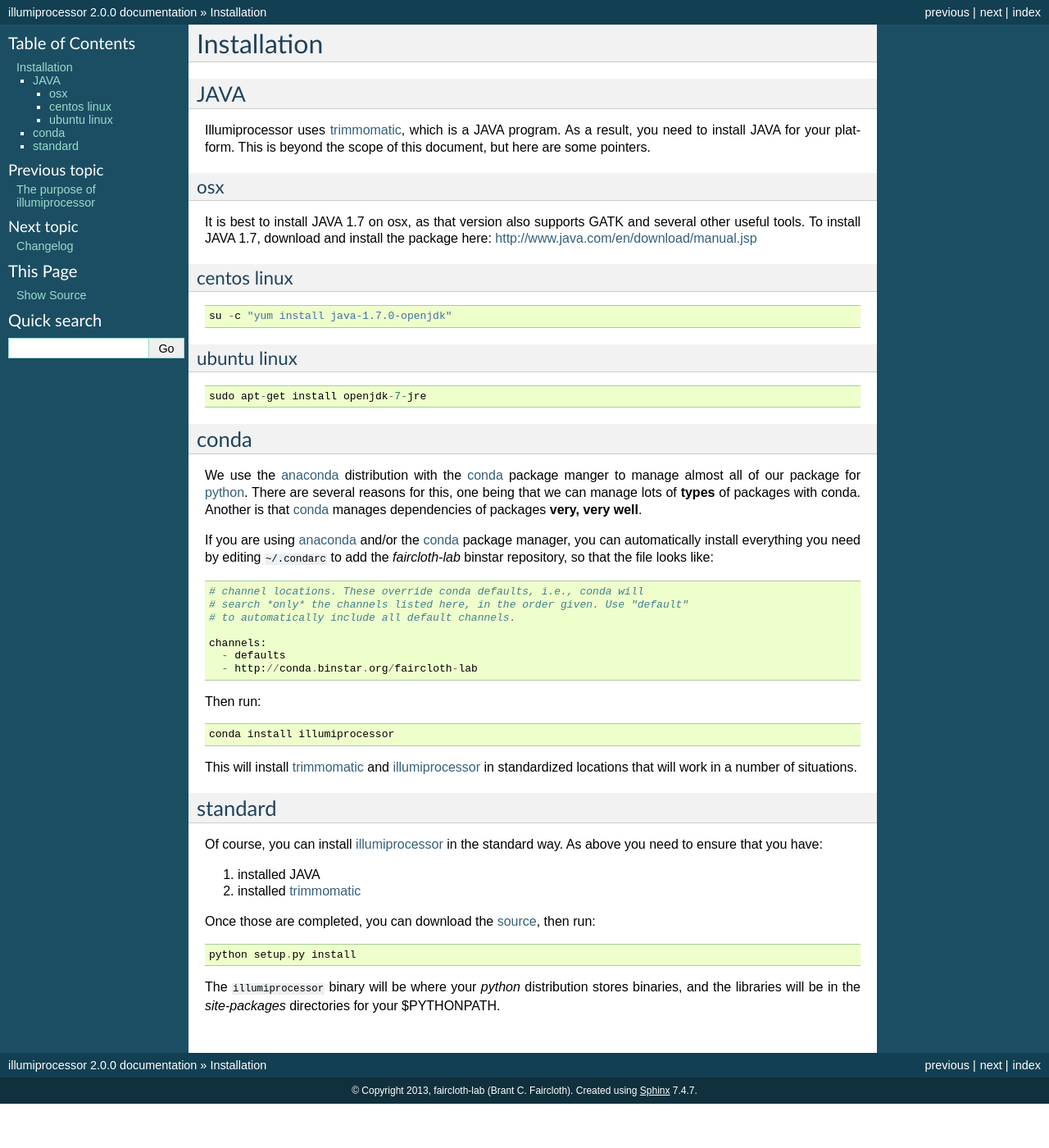
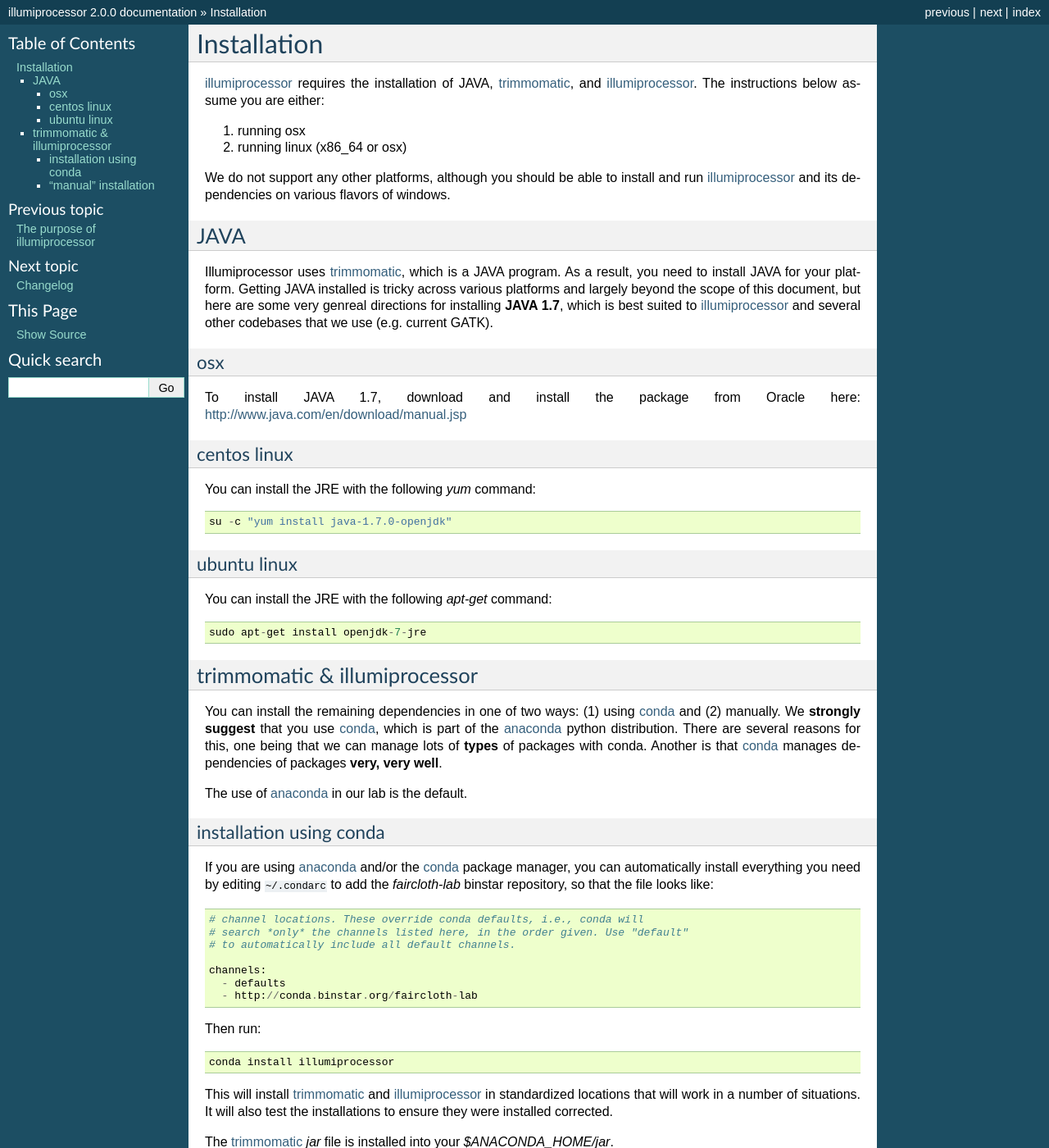
Before and after one commit to faircloth-lab/illumiprocessor, a Sphinx documentation site: the page built from docs/install.rst, in a window 1280 px wide and 1400 px high. Shown: the whole window at 82% size. Built offline with Sphinx 7.4.7, drawn with Linux system fonts in a browser that asks for light colours; some of the changed text lies outside the part shown.

Commit message:
update install docs

```diff
--- a/docs/install.rst
+++ b/docs/install.rst
@@ -1,39 +1,58 @@
+************
 Installation
-=============
+************
+`illumiprocessor`_ requires the installation of JAVA, `trimmomatic`_, and
+`illumiprocessor`_.  The instructions below assume you are either:
+
+1. running osx
+2. running linux (x86_64 or osx)
+
+We do not support any other platforms, although you should be able to install
+and run `illumiprocessor`_ and its dependencies on various flavors of windows.
 
 JAVA
------
+====
 
 Illumiprocessor uses `trimmomatic`_, which is a JAVA program.  As a result, you
-need to install JAVA for your platform.  This is beyond the scope of this
-document, but here are some pointers.
+need to install JAVA for your platform.  Getting JAVA installed is tricky across
+various platforms and largely beyond the scope of this document, but here are
+some very genreal directions for installing **JAVA 1.7**, which is best suited
+to `illumiprocessor`_ and several other codebases that we use (e.g. current
+GATK).
 
 osx
-^^^
-
-It is best to install JAVA 1.7 on osx, as that version also supports GATK and
-several other useful tools.  To install JAVA 1.7, download and install the
-package here: http://www.java.com/en/download/manual.jsp
+---
+To install JAVA 1.7, download and install the package from Oracle here:
+http://www.java.com/en/download/manual.jsp
 
 centos linux
-^^^^^^^^^^^^^
-::
+------------
+
+You can install the JRE with the following `yum` command::
 
     su -c "yum install java-1.7.0-openjdk"
 
 ubuntu linux
-^^^^^^^^^^^^
-::
+------------
+
+You can install the JRE with the following `apt-get` command::
 
     sudo apt-get install openjdk-7-jre
 
-conda
-------
 
-We use the `anaconda`_ distribution with the `conda`_ package manger to manage
-almost all of our package for `python`_.  There are several reasons for this,
-one being that we can manage lots of **types** of packages with conda.  Another
-is that `conda`_ manages dependencies of packages **very, very well**.
+trimmomatic & illumiprocessor
+=============================
+
+You can install the remaining dependencies in one of two ways:  (1) using
+`conda`_ and (2) manually.  We **strongly suggest** that you use `conda`_, which
+is part of the `anaconda`_ python distribution.  There are several reasons for
+this, one being that we can manage lots of **types** of packages with conda.
+Another is that `conda`_ manages dependencies of packages **very, very well**.
+
+The use of `anaconda`_ in our lab is the default.
+
+installation using conda
+------------------------
 
 If you are using `anaconda`_ and/or the `conda`_ package manager, you can
 automatically install everything you need by editing ``~/.condarc`` to add the
@@ -52,31 +71,30 @@
     conda install illumiprocessor
 
 This will install `trimmomatic`_ and `illumiprocessor`_ in standardized
-locations that will work in a number of situations.
+locations that will work in a number of situations.  It will also test the
+installations to ensure they were installed corrected.
 
-standard
----------
+The `trimmomatic`_ `jar` file is installed into your `$ANACONDA_HOME/jar`.
 
-Of course, you can install `illumiprocessor`_ in the standard way.  As above
-you need to ensure that you have:
+
+"manual" installation
+---------------------
+
+Of course, you can install `illumiprocessor`_ in the standard (manual) way.  As
+above you need to ensure that you have:
 
 1. installed JAVA
 2. installed `trimmomatic`_
 
-Once those are completed, you can download the `source`_, then run::
+Once those are completed, you can download the `illumiprocessor`_, then run::
 
     python setup.py install
 
 The ``illumiprocessor`` binary will be where your `python` distribution stores
-binaries, and the libraries will be in the `site-packages` directories for your
+binaries, and the libraries will be in the `site-packages` directory for your
 $PYTHONPATH.
 
-.. _illumiprocessor: https://github.com/faircloth-lab/illumiprocessor
-.. _trimmomatic: http://www.usadellab.org/cms/?page=trimmomatic
-.. _anaconda: https://store.continuum.io/cshop/anaconda/
-.. _conda: http://docs.continuum.io/conda/
-.. _scythe: https://github.com/vsbuffalo/scythe
-.. _sickle: https://github.com/najoshi/sickle
-.. _documentation: http://illumiprocessor.readthedocs.org/
-.. _python: http://python.org/
-.. _source: https://github.com/faircloth-lab/illumiprocessor/releases
+.. caution:: You will need to manually specify the path to `trimmomatic`_ when
+   you run `illumiprocessor`_
+
+.. include:: links.rst
```
